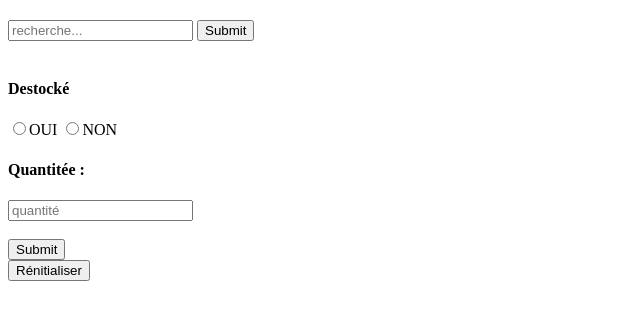
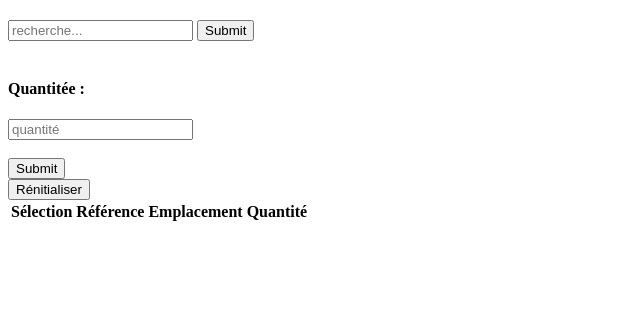
Before and after one commit to EtienneDouillard/JVD_Stock_Projet, a PHP site: page /v_recherche.php in a window 1280 px wide. Shown: the part 99-419 px from the top of the page, without its empty margins (0-640 px from the left). Run offline with PHP 8.4, Linux system fonts and the light colour scheme; lists and menus that the app fills with data are empty.

Commit message:
Ajout formulaire

```diff
--- a/vues/v_recherche.php
+++ b/vues/v_recherche.php
@@ -1,5 +1,5 @@
 <?php
-	include("../config/config.php");
+	include("../config/config.php");//On inclue le fichier qui permet la connexion à la bdd
 	$pagename = "inscription";
 ?>
 <!doctype html>
@@ -21,6 +21,14 @@
     <input type="submit" name="rechercher"/>
   </form>
   <br>
+
+  <table>
+    <tr>
+      <th>Sélection</th>
+      <th>Référence</th>
+      <th>Emplacement</th>
+      <th>Quantité</th>
+    </tr>
     <?php
     if(isset($_GET['reference']) AND !empty($_GET['reference'])){//On vérifie que la variable existe cad qu'il y est une recherche d'effectuée
       $reference = htmlspecialchars($_GET['reference']);
@@ -30,62 +38,35 @@
         while ($donnees = $req->fetch())//On affiche chaque entrée une à une
         {
     ?>
-<table>
     <tr>
-      <th>Référence</th>
-      <th>Emplacement</th>
-      <th>Quantité</th>
-    </tr>
-    <tr>
+      <td><input type="radio" name= "selection" value="selection"></td>
       <td><?= $donnees['reference'] ?></td>
       <td><?= $donnees['emplacement'] ?></td>
       <td><?= $donnees['qte'] ?></td>
     </tr>
+  <?php } ?>
   </table>
   <?php
-      }
       }
       else{//Si aucun résultat
         echo "Aucun résultat";
       }
     }
   ?>
-<!--
-    <hr>
-
-  <div id="cache_clic">
-    <div class="Quantité">
-      <h4> Quantitée disponible: </h4>
-      <div class="Quantité_disponible"> <br>
-        <?php /*
-          echo file_get_contents(); ?>
-      </div>
-    </div>
-
-    <div class ="Emplacement">
-      <h4> Emplacement : </h4>
-        <div class="lieu_ou_trouver"> <br>
-          <?php echo file_get_contents(); */?>
-        </div>
-    </div>
-
-  </div>
--->
 <form method="POST" action= >
-  <section class="destocké_oui_non"><!-- formulaire pour savoir si on le destocke ou pas -->
+  <!--<section class="destocké_oui_non">//formulaire pour savoir si on le destocke ou pas
     <h4>Destocké <i class="fas fa-home"></i> </h4>
       <P id="destockage">
             <input type="radio" name= "OUI" value="OUI">OUI
             <input type="radio" name= "NON" value="NON">NON
       </P>
-  </section>
+  </section>-->
 
   <section class="Quantité_destockée"><!-- Formulaire pour la quantitée destockée -->
     <h4> Quantitée : <i class="fas fa-thermometer-quarter"></i> </h4>
     <div class="slidecontainer">
       <input type="text" placeholder="quantité" id="Quantite_prise" name="quantite">
       </div>
-
   </section>
   <br>
 
@@ -96,49 +77,12 @@
   </div>
 </form>
 <?php
-    /* ******************
-    Sinspirer de ça
-    ********************
-    // On récupère les valeurs du formulaire
-    $societe = $_POST ['societe'];
-    $nom = $_POST['nom'];
-    $prenom = $_POST['prenom'];
-    $email = $_POST['email'];
-    $telephone = $_POST['telephone'];
-
-    if(!empty($societe)) {
-    echo 'Société est vide';
-    } else{
-    echo 'Société n\'est pas vide';}
-
-
-
-    // a MODIFIER POUR NOUS
-
-    print("$societe, $nom, $prenom, $email, $telephone");
-
-
-    $link=mysql_connect ($host,$user,$pass);
-    if (!$link) {
-    die ('Erreur de connection au serveur '.mysql_error() ) ;
-    }
-
-    $db=mysql_select_db('Stammtisch');
-    if (!$db)
-    {
-    die ('Impossible de sélectionner la base de données : ' . mysql_error());
-    }
-
-    //Tables
-    $table=mysql_query("insert into inscriptions (societe, nom, prenom, email, telephone) values ( '$societe' , '$nom' , '$prenom' , '$email' , '$telephone');");
-    if (!$table)
-    {
-    die ('ERREUR'.mysql_error() ) ;
-    }
-    */
+/*
+  if(isset($_POST['quantite']) AND !empty($_POST['quantite'])){
+    $destockage = htmlspecialchars($_GET['quantite']);
+    $destockage = $bdd->query('UPDATE qte FROM lot WHERE reference = );//Requête SQL
+  }*/
   ?>
-
-  </div>
   </body>
 
 </html>
```
Lines whose indentation alone changed are shown as unchanged.
